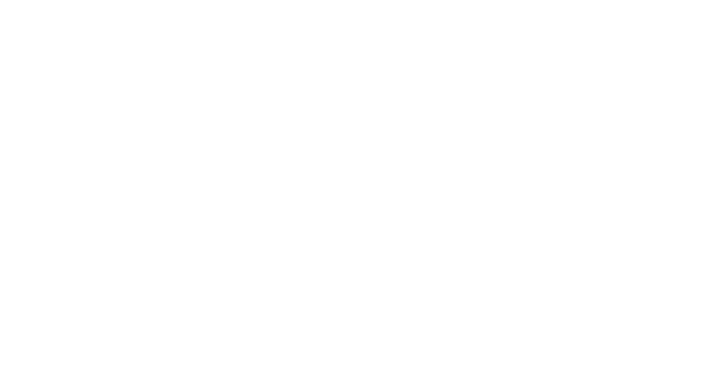
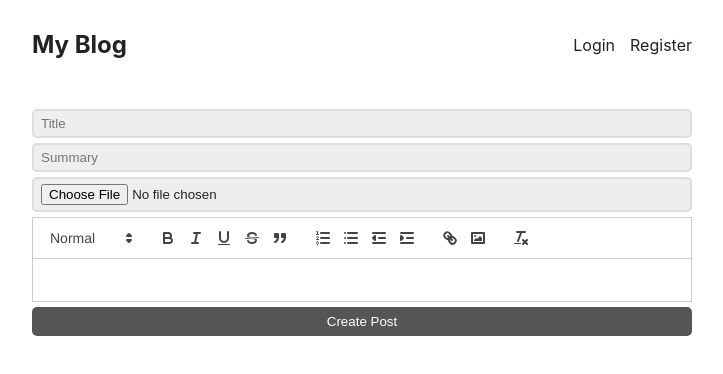
Before and after one commit to MohitpanwarO9/blogPost_react-, a React (Create React App) app: page /create in a window 1280 px wide. Before the commit this address had no page. Shown: the top 374 px of the page, without its empty margins (278-1001 px from the left). Built offline with nearby package versions, Linux system fonts and the light colour scheme; no server answers.

Commit message:
created create post page and functionality

```diff
--- a/package.json
+++ b/package.json
@@ -9,6 +9,7 @@
     "axios": "^1.7.2",
     "react": "^18.3.1",
     "react-dom": "^18.3.1",
+    "react-quill": "^2.0.0",
     "react-router-dom": "^6.23.1",
     "react-scripts": "5.0.1",
     "web-vitals": "^2.1.4"
--- a/src/App.css
+++ b/src/App.css
@@ -89,7 +89,7 @@
     border-radius: 5px;
     padding: 7px 0px;
 }
-form h2{
+form.login h2, form.register h2{
     text-align: center;
 
 }
--- a/src/App.js
+++ b/src/App.js
@@ -6,6 +6,7 @@
 import Register from './components/Register';
 import Layout from './components/Layout';
 import IndexPage from './components/IndexPage';
+import CreatePost from './components/CreatePost';
 
 function App() {
   return (
@@ -14,6 +15,7 @@
           <Route index element={<IndexPage/>}/>
           <Route path="/login" element={<Login/>}/>
           <Route path="/register" element={<Register/>}/>
+          <Route path='/create' element={<CreatePost/>}/>
         </Route>
       </Routes>
 
--- /dev/null
+++ b/src/components/CreatePost.jsx
@@ -0,0 +1,109 @@
+import React, { useState } from 'react'
+import ReactQuill from 'react-quill'
+import 'react-quill/dist/quill.snow.css';
+import { Navigate } from 'react-router-dom';
+
+const modules = {
+    toolbar: [
+      [{ 'header': [1, 2, false] }],
+      ['bold', 'italic', 'underline','strike', 'blockquote'],
+      [{'list': 'ordered'}, {'list': 'bullet'}, {'indent': '-1'}, {'indent': '+1'}],
+      ['link', 'image'],
+      ['clean']
+    ],
+  };
+const formats = [
+    'header',
+    'bold', 'italic', 'underline', 'strike', 'blockquote',
+    'list', 'bullet', 'indent',
+    'link', 'image'
+  ]
+
+function CreatePost() {
+    const [postData , setPostData] = useState({
+        title:'',
+        summary:'',
+        content:'',
+        image:''
+    });
+    const [redirect , setRedirect] =useState(false);
+
+    const handleChange = (e)=>{
+        let name = e.target.name;
+        let value = e.target.value;
+
+        setPostData({
+          ...postData,
+          [name] : value
+        });
+      }
+
+      async function createNewPost(ev){
+        ev.preventDefault();
+        const data = new FormData();
+        data.set('title', postData.title);
+        data.set('summary', postData.summary);
+        data.set('content', postData.content);
+        data.set('image', postData.image);
+
+        const response =await fetch('http://localhost:5000/post/create',{
+            method : 'POST',
+            'Content-Type' : 'multipart/form-data',
+            body : data,
+        })
+
+        if(response.status === 200){
+          alert("Post Created!!");
+          setRedirect(true);
+        }
+        else if(response.status === 400 || response.status === 500){
+          alert("Failed to Create!!")
+        }
+
+      }
+
+      const handleChangefile = (e)=>{
+        const file = e.target.files[0];
+        const name = e.target.name;
+
+        setPostData({
+          ...postData,
+          [name] : file
+        })
+      };
+
+      if(redirect)
+      {
+        return <Navigate to ={'/'}/>
+      }
+
+  return (
+    <form onSubmit={createNewPost}>
+        <input type='text'
+            name="title"
+            placeholder='Title'
+            value={postData.title}
+            onChange={handleChange}/>
+        <input type='summary'
+            name="summary"
+            placeholder='Summary'
+            value={postData.summary}
+            onChange={handleChange}/>
+        <input name = "image"
+            type='file'
+            onChange={handleChangefile}/>
+        <ReactQuill
+            value={postData.content}
+            onChange={newValue=>{setPostData({
+                ...postData,
+                content : newValue
+              });
+            }
+            }
+            modules={modules}/>
+        <button style={{marginTop:'5px'}} formats={formats}>Create Post</button>
+    </form>
+  )
+}
+
+export default CreatePost
```
Also changed, not shown: 1 other file (tests, documents, lock files or other folders).
